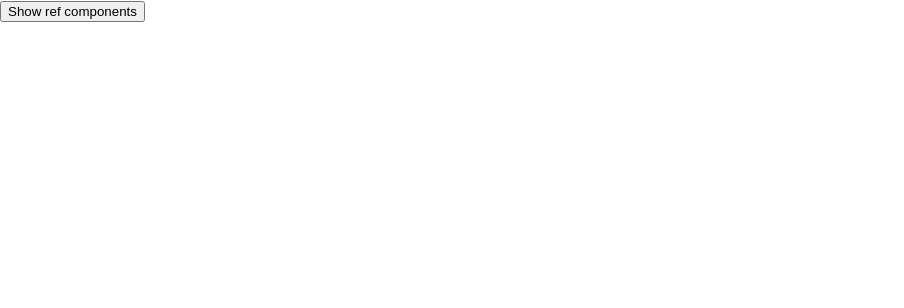
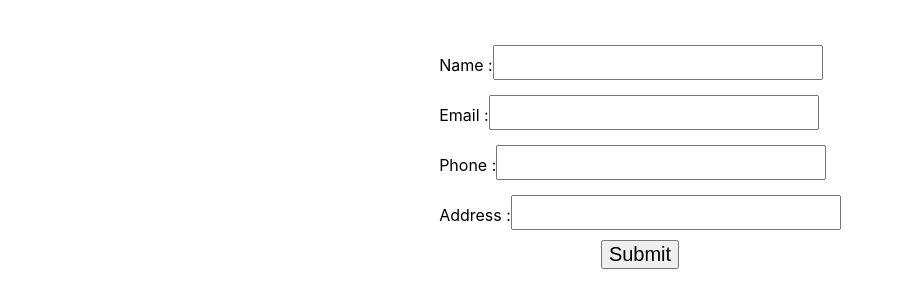
Before and after one commit to dineshabey/react-hooks-componentWillmount, a React (Create React App) app: page / in a window 1280 px wide. Shown: the top 308 px of the page, without its empty margins (0-904 px from the left). Built offline with nearby package versions, Linux system fonts and the light colour scheme.

Commit message:
create studentForm.js

```diff
--- a/src/App.js
+++ b/src/App.js
@@ -1,12 +1,16 @@
 import React, { useState } from 'react'
 import LearnReference from './learnRef/LearnReference'
+import StudentForm from './formHandling/StudentForm';
 
 export default function App() {
   const [isVisible, setVisible] = useState(false);
   return (
     <div>
-      <button onClick={() => { setVisible(!isVisible) }}>Show ref components</button>
-      {isVisible && <LearnReference />}
+      {/* <button onClick={() => { setVisible(!isVisible) }}>Show ref components</button>
+      {isVisible && <LearnReference />} */}
+
+      <StudentForm />
+
     </div>
   )
 }
--- /dev/null
+++ b/src/formHandling/StudentForm.js
@@ -0,0 +1,35 @@
+import React from 'react'
+
+export default function StudentForm() {
+    return (
+        <div>
+
+            <div style={{ display: 'flex', justifyContent: 'center', marginTop: '30px' }}>
+                <div>
+
+                    <div style={{ marginTop: '15px' }}>
+                        <label>Name :</label>
+                        <input style={{ fontSize: '25px' }} />
+                    </div>
+                    <div style={{ marginTop: '15px' }}>
+                        <label>Email :</label>
+                        <input style={{ fontSize: '25px' }} />
+                    </div>
+                    <div style={{ marginTop: '15px' }}>
+                        <label>Phone :</label>
+                        <input style={{ fontSize: '25px' }} />
+                    </div>
+                    <div style={{ marginTop: '15px' }}>
+                        <label>Address :</label>
+                        <input style={{ fontSize: '25px' }} />
+                    </div>
+                    <div style={{ display: 'flex', justifyContent: 'center', marginTop: '10px' }}>
+
+                        <button style={{fontSize:'20px'}}>Submit</button>
+                    </div>
+                </div>
+            </div>
+
+        </div>
+    )
+}
```
